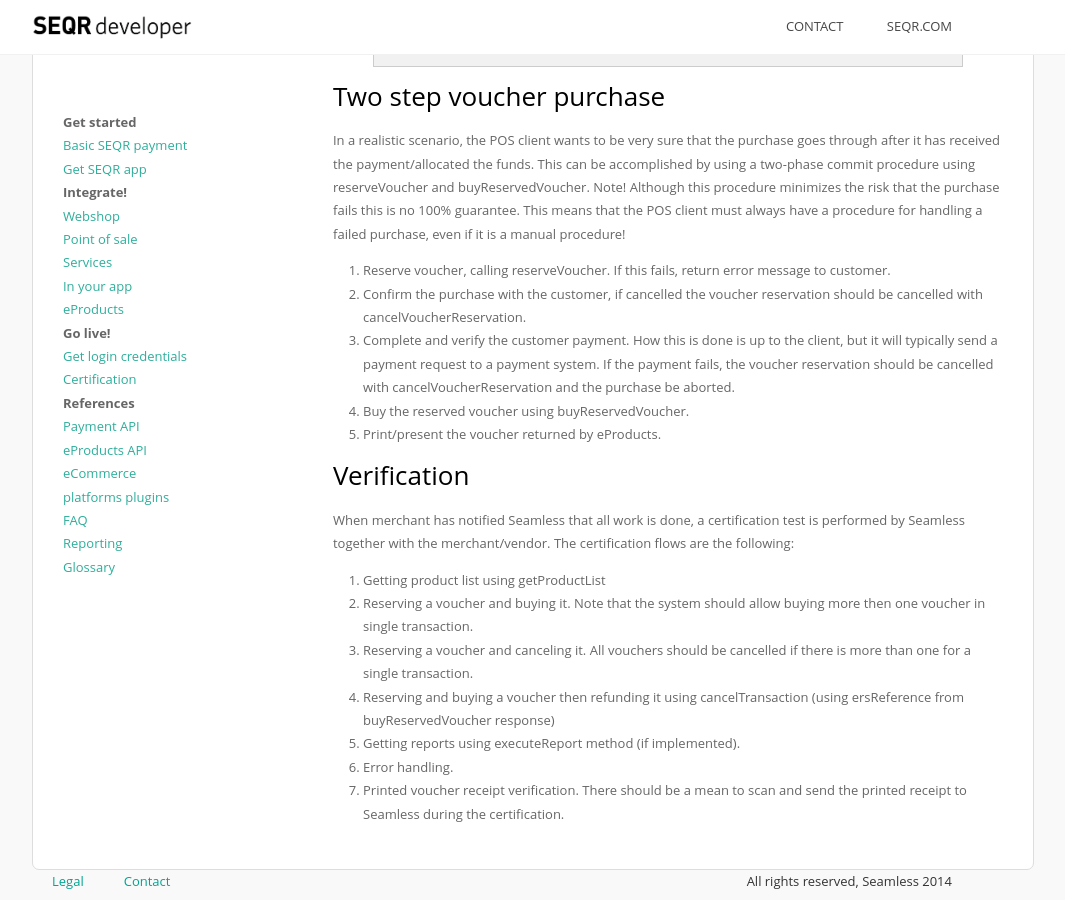
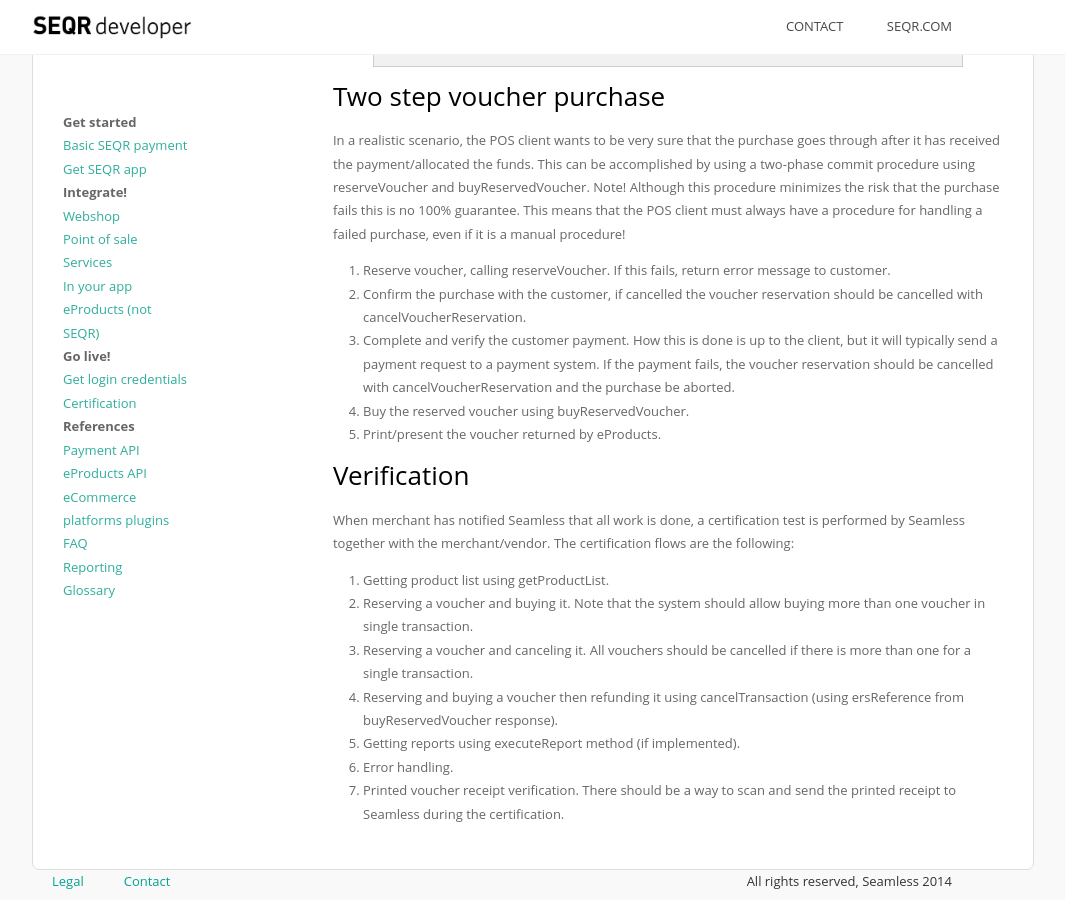
Before and after one commit to SeamlessDistribution/SeamlessDistribution.github.io, a Jekyll site: the page built from merchant/eproducts/index.md, in a window 1280 px wide and 900 px high, scrolled down 3268 px. Shown: the whole window, without its empty margins (138-1203 px from the left). Built offline with Jekyll 4.4.1, drawn with Linux system fonts in a browser that asks for light colours; some of the changed text lies outside the part shown.

Commit message:
eProducts section
Corrected Swedish language in sample voucher. Added that eProducts (in
the menu) is not SEQR.

```diff
--- a/_layouts/default.html
+++ b/_layouts/default.html
@@ -41,7 +41,7 @@
 				<li><a href="/merchant/pos/">Point of sale</a></li>
 				<li><a href="/merchant/externalservices/">Services</a></li>
 				<li><a href="/merchant/inapp/">In your app</a></li>
-				<li><a href="/merchant/eproducts/">eProducts</a></li>
+				<li><a href="/merchant/eproducts/">eProducts (not SEQR)</a></li>
 				<!--  <li><a href="/merchant/linkapp/">Promoting SEQR</a></li> -->
 				<li class="parent">Go live!</li>
 				<li><a href="/merchant/reference/signup.html">Get login credentials</a></li>
--- a/merchant/eproducts/index.md
+++ b/merchant/eproducts/index.md
@@ -136,10 +136,10 @@
 When merchant has notified Seamless that all work is done, a certification test is performed by Seamless together with the merchant/vendor.
 The certification flows are the following:
 
-1. Getting product list using getProductList
-2. Reserving a voucher and buying it. Note that the system should allow buying more then one voucher in single transaction.
+1. Getting product list using getProductList.
+2. Reserving a voucher and buying it. Note that the system should allow buying more than one voucher in single transaction.
 3. Reserving a voucher and canceling it. All vouchers should be cancelled if there is more than one for a single transaction.
-4. Reserving and buying a voucher then refunding it using cancelTransaction (using ersReference from buyReservedVoucher response)
+4. Reserving and buying a voucher then refunding it using cancelTransaction (using ersReference from buyReservedVoucher response).
 5. Getting reports using executeReport method (if implemented).
 6. Error handling.
-7. Printed voucher receipt verification. There should be a mean to scan and send the printed receipt to Seamless during the certification.
+7. Printed voucher receipt verification. There should be a way to scan and send the printed receipt to Seamless during the certification.
```
Also changed, not shown: other parts of merchant/eproducts/index.md (+3 -3 lines).
